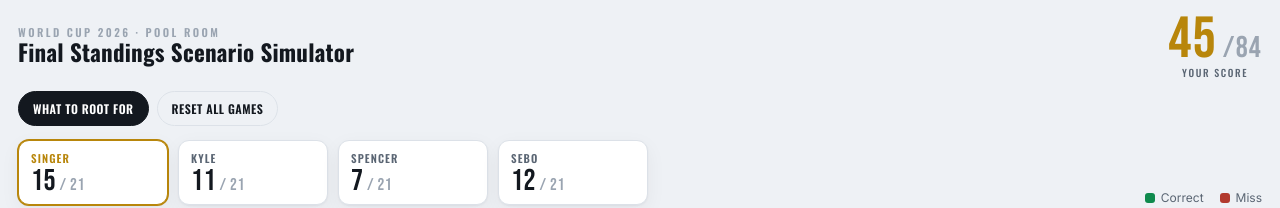
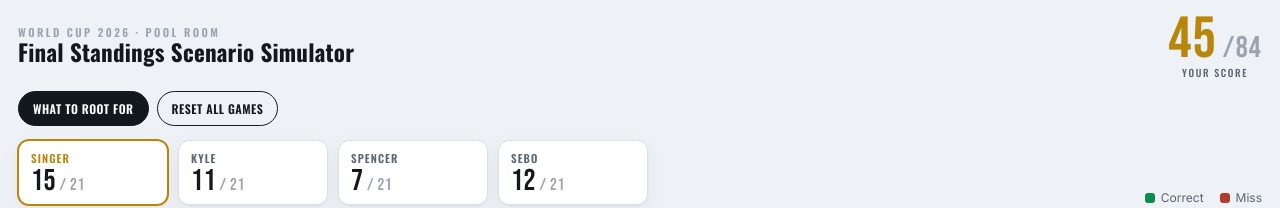
Before and after one commit to davidsebo/worldcup, a React (Vite) app: page / in a window 1280 px wide. Shown: the top 208 px of the page. Built offline with nearby package versions, Linux system fonts and the light colour scheme.

Commit message:
Always show black outline on reset button

```diff
--- a/src/index.css
+++ b/src/index.css
@@ -147,6 +147,7 @@ body {
 }
 .btn.ghost {
   background: transparent;
+  border-color: var(--ink);
 }
 .legend {
   margin-top: 12px;
```
